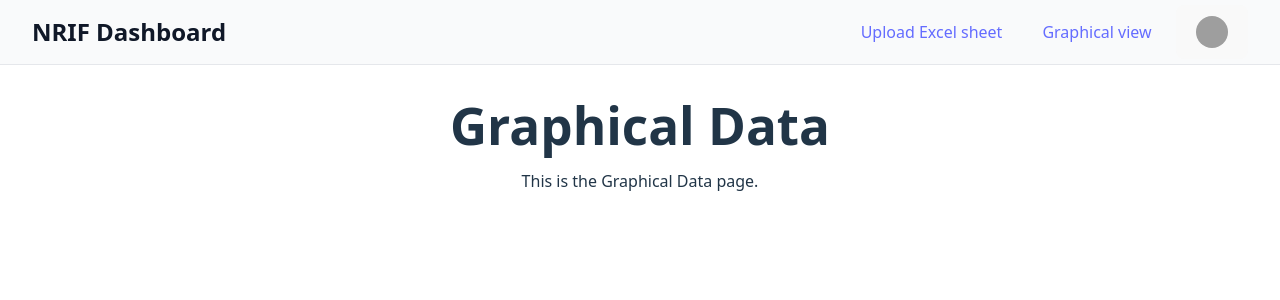
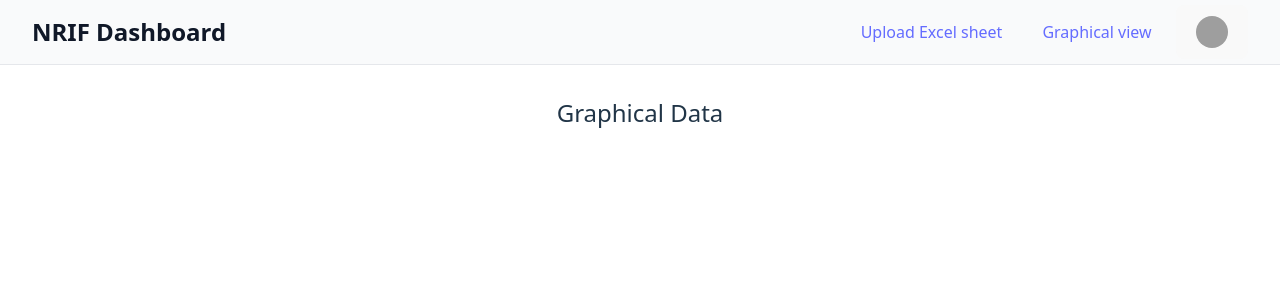
Before and after one commit to IT22202468/react-vite_tailwind, a React (Vite) app: page /graphical-data in a window 1280 px wide. Shown: the top 300 px of the page. Built offline with nearby package versions, Linux system fonts and the light colour scheme; grey boxes are pictures that could not be loaded.

Commit message:
font sizes changed

```diff
--- a/src/pages/GraphicalData.jsx
+++ b/src/pages/GraphicalData.jsx
@@ -6,9 +6,8 @@ const GraphicalData = () => {
     <>
       <Navbar />
       <div className="p-8">
-        <h1 className="text-2xl font-bold mb-4">Graphical Data</h1>
-        {/* Add your graph/chart components here */}
-        <p>This is the Graphical Data page.</p>
+        <h2 className="text-2xl mb-4">Graphical Data</h2>
+
       </div>
     </>
   );
--- a/src/pages/UploadExcelSheet.jsx
+++ b/src/pages/UploadExcelSheet.jsx
@@ -470,7 +470,7 @@ const UploadExcelSheet = () => {
     <>
       <Navbar />
       <div className="p-8">
-        <h1 className="text-2xl font-bold mb-4">Upload Excel Sheet</h1>
+        <h2 className="text-2xl mb-4">Upload Excel Sheet</h2>
 
         <div className="mb-6">
           <input
```
